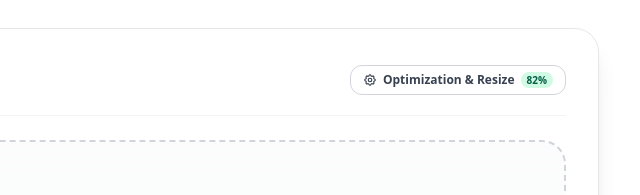
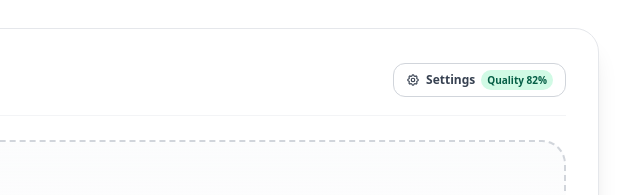
Before and after one commit to devcoder0909/tools, an Astro site: page / in a window 1280 px wide. Shown: the part 301-496 px from the top of the page, 489-1129 px from the left. Built offline with nearby package versions, Linux system fonts and the light colour scheme; Astro itself is replaced by a stand-in of ours.

Commit message:
fix(ui): give clear control label and accessibility attributes to settings button

```diff
--- a/src/components/HomeConverterShell.tsx
+++ b/src/components/HomeConverterShell.tsx
@@ -247,6 +247,8 @@ export default function HomeConverterShell() {
         <button
           type="button"
           onClick={() => setShowOptions(!showOptions)}
+          aria-expanded={showOptions}
+          aria-label="Image Compression Settings"
           class={`inline-flex items-center gap-1.5 px-3 py-1.5 rounded-xl text-xs font-semibold border transition-all ${showOptions
               ? 'bg-emerald-50 text-emerald-800 border-emerald-300'
               : 'bg-white text-gray-700 border-gray-300 hover:bg-gray-50'
@@ -256,9 +258,9 @@ export default function HomeConverterShell() {
             <path stroke-linecap="round" stroke-linejoin="round" d="M10.325 4.317c.426-1.756 2.924-1.756 3.35 0a1.724 1.724 0 002.573 1.066c1.543-.94 3.31.826 2.37 2.37a1.724 1.724 0 001.065 2.572c1.756.426 1.756 2.924 0 3.35a1.724 1.724 0 00-1.066 2.573c.94 1.543-.826 3.31-2.37 2.37a1.724 1.724 0 00-2.572 1.065c-.426 1.756-2.924 1.756-3.35 0a1.724 1.724 0 00-2.573-1.066c-1.543.94-3.31-.826-2.37-2.37a1.724 1.724 0 00-1.065-2.572c-1.756-.426-1.756-2.924 0-3.35a1.724 1.724 0 001.066-2.573c-.94-1.543.826-3.31 2.37-2.37.996.608 2.296.07 2.572-1.065z" />
             <path stroke-linecap="round" stroke-linejoin="round" d="M15 12a3 3 0 11-6 0 3 3 0 016 0z" />
           </svg>
-          <span>Optimization & Resize</span>
-          <span class="text-[10px] px-1.5 py-0.2 rounded-full bg-emerald-100 text-emerald-800 font-bold">
-            {targetKb > 0 ? `${targetKb}KB Limit` : `${quality}%`}
+          <span>Settings</span>
+          <span class="text-[10px] px-1.5 py-0.5 rounded-full bg-emerald-100 text-emerald-800 font-bold">
+            {targetKb > 0 ? `${targetKb}KB Target` : `Quality ${quality}%`}
           </span>
         </button>
       </div>
--- a/src/components/ToolShell.tsx
+++ b/src/components/ToolShell.tsx
@@ -369,10 +369,12 @@ export default function ToolShell({
           </div>
         </div>
 
-        {/* Optimize & Settings Toggle Button */}
+        {/* Settings Toggle Button */}
         <button
           type="button"
           onClick={() => setShowAdvanced(!showAdvanced)}
+          aria-expanded={showAdvanced}
+          aria-label="Image Compression Settings"
           class={`inline-flex items-center gap-1.5 px-3 py-1.5 rounded-xl text-xs font-semibold border transition-all ${
             showAdvanced
               ? 'bg-emerald-50 text-emerald-800 border-emerald-300'
@@ -383,9 +385,9 @@ export default function ToolShell({
             <path stroke-linecap="round" stroke-linejoin="round" d="M10.325 4.317c.426-1.756 2.924-1.756 3.35 0a1.724 1.724 0 002.573 1.066c1.543-.94 3.31.826 2.37 2.37a1.724 1.724 0 001.065 2.572c1.756.426 1.756 2.924 0 3.35a1.724 1.724 0 00-1.066 2.573c.94 1.543-.826 3.31-2.37 2.37a1.724 1.724 0 00-2.572 1.065c-.426 1.756-2.924 1.756-3.35 0a1.724 1.724 0 00-2.573-1.066c-1.543.94-3.31-.826-2.37-2.37a1.724 1.724 0 00-1.065-2.572c-1.756-.426-1.756-2.924 0-3.35a1.724 1.724 0 001.066-2.573c-.94-1.543.826-3.31 2.37-2.37.996.608 2.296.07 2.572-1.065z" />
             <path stroke-linecap="round" stroke-linejoin="round" d="M15 12a3 3 0 11-6 0 3 3 0 016 0z" />
           </svg>
-          <span>Optimization & Resize</span>
-          <span class="text-[10px] px-1.5 py-0.2 rounded-full bg-emerald-100 text-emerald-800 font-bold">
-            {targetSizeLimitKb > 0 ? `${targetSizeLimitKb}KB Limit` : `${quality}%`}
+          <span>Settings</span>
+          <span class="text-[10px] px-1.5 py-0.5 rounded-full bg-emerald-100 text-emerald-800 font-bold">
+            {targetSizeLimitKb > 0 ? `${targetSizeLimitKb}KB Target` : `Quality ${quality}%`}
           </span>
         </button>
       </div>
```
